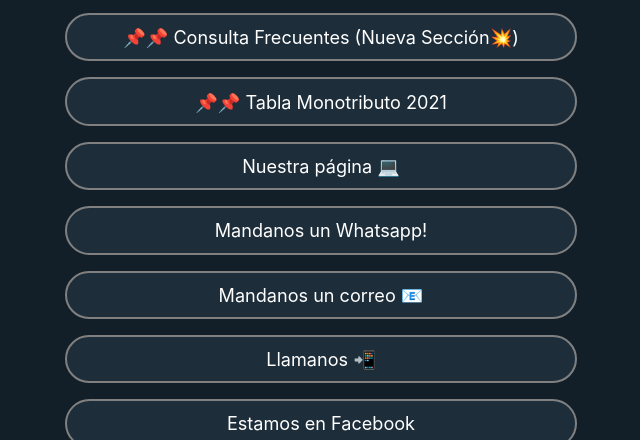
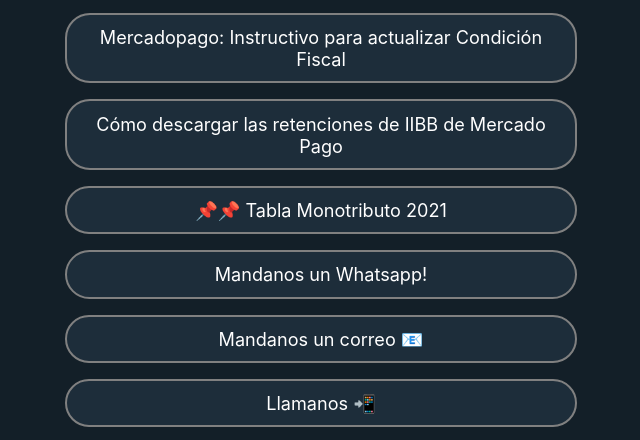
Before and after one commit to magustin28/linkbio.martinezpautasso, a plain HTML site: page index.html in a window 1280 px wide. Shown: the part 314-754 px from the top of the page, without its empty margins (319-959 px from the left). Drawn offline with Linux system fonts and the light colour scheme.

Commit message:
22/06 cambio

```diff
--- a/index.html
+++ b/index.html
@@ -13,15 +13,16 @@
     <h2>Estudio Contable MARTINEZ & PAUTASSO</h2>
     <p class="descripcion">Te asesoramos en temas impositivos, laborales y contables. Que los números no sean un problema 💪🏻💪🏻</p>
     <div class="links">
-        <a class="button" href="https://estudiomartinezpautasso.com.ar/consultas-frecuentes/">📌📌 Consulta Frecuentes (Nueva Sección💥)</a>
-        <a class="button" href="https://drive.google.com/file/d/112yYshmkDDp-4lkg3-X11dn6fTZWH4nt/view?usp=sharing">📌📌 Tabla Monotributo 2021</a>
-        <a class="button" href="https://estudiomartinezpautasso.com.ar/">Nuestra página 💻</a>
+        <a class="button" href="https://drive.google.com/file/d/1patDWfhO7VsPh-VuNcHoCSeRHSZVagK3/view?usp=sharing">Mercadopago: Instructivo para actualizar Condición Fiscal</a>
+        <a class="button" href="https://drive.google.com/file/d/1aWkNIiGkJ0LVmVL3_HBwTnfuvkmGdTht/view?usp=sharing">Cómo descargar las retenciones de IIBB de Mercado Pago</a>
+        <a class="button" href="https://drive.google.com/file/d/1jbwWVl_mCqil_P_c1CztyoKm4WgrV6tW/view?usp=sharing">📌📌 Tabla Monotributo 2021</a>
         <a class="button" href="https://wa.me/543571592692/">Mandanos un Whatsapp!</a>
         <a class="button" href="mailto:info@estudiomartinezpautasso.com.ar">Mandanos un correo 📧</a>
         <a class="button" href="tel:3571592692">Llamanos 📲</a>
+        <a class="button" href="https://estudiomartinezpautasso.com.ar/">Nuestra página 💻</a>
+        <a class="button" href="https://estudiomartinezpautasso.com.ar/consultas-frecuentes/">📌📌 Consulta Frecuentes (Nueva Sección💥)</a>
         <a class="button" href="http://www.facebook.com/martinezpautasso">Estamos en Facebook</a>
         <a class="button" href="https://drive.google.com/file/d/1N5jNmq6YJCDSwpfmq_lq4Q87yx0G24qT/view?usp=sharing">Cómo bajar tus facturas emitidas de AFIP</a>
-        <a class="button" href="https://drive.google.com/file/d/1aWkNIiGkJ0LVmVL3_HBwTnfuvkmGdTht/view?usp=sharing">Cómo descargar las retenciones de IIBB de Mercado Pago</a>
     </div>
 </body>
 </html>
```
